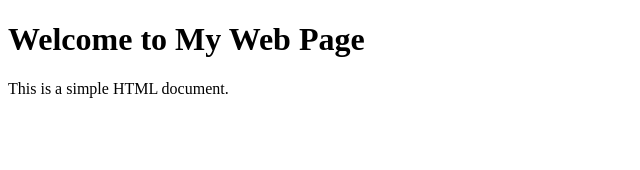
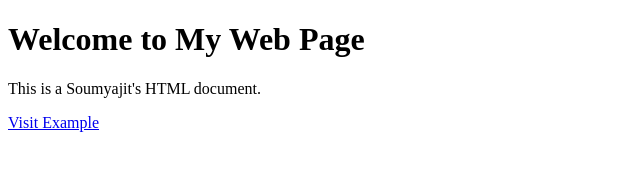
Before and after one commit to samSoumyajitD/dummyHTML, a plain HTML site: page index.html in a window 1280 px wide. Shown: the whole page, without its empty margins (0-640 px from the left). Drawn offline with Linux system fonts and the light colour scheme.

Commit message:
some changes

```diff
--- a/index.html
+++ b/index.html
@@ -7,7 +7,8 @@
 </head>
 <body>
     <h1>Welcome to My Web Page</h1>
-    <p>This is a simple HTML document.</p>
+    <p>This is a Soumyajit's HTML document.</p>
+    <a href="https://www.chess.com/home">Visit Example</a>
     <script>
         console.log("Hello, World!");
     </script>
```
